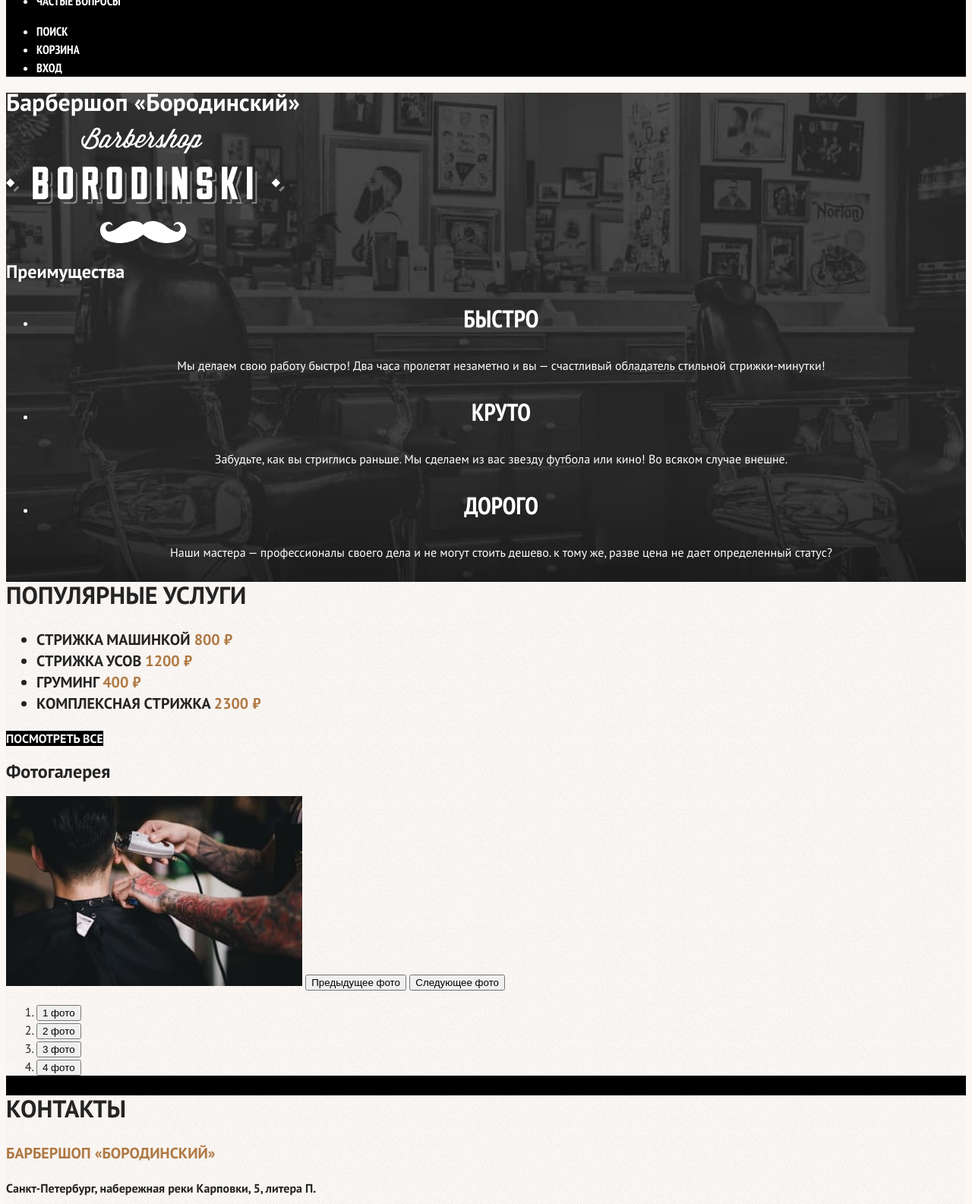
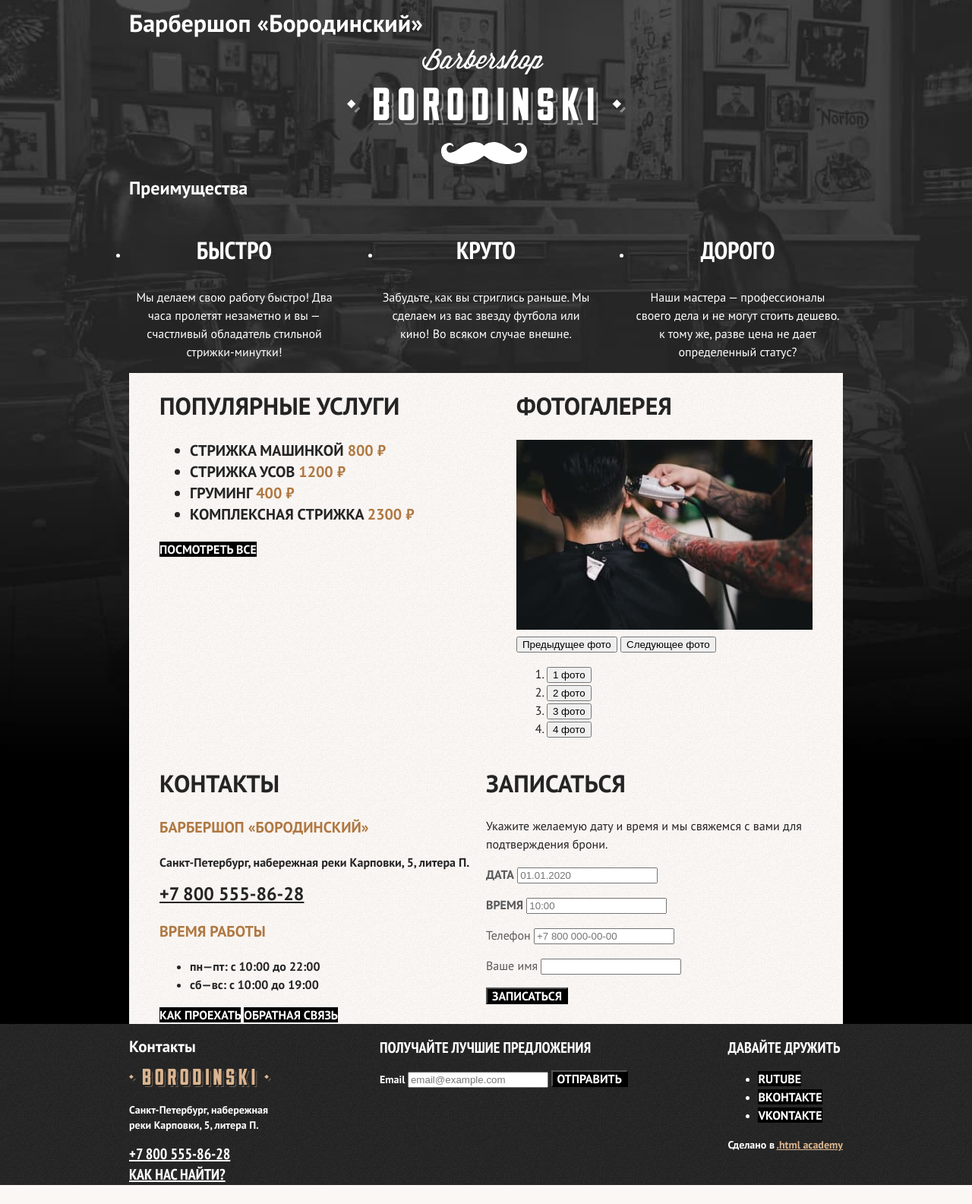
Before and after one commit to zarram89/it-html1-barbershop, a website built with Vite: page src/pages/index.html in a window 1280 px wide. Shown: the part 75-1660 px from the top of the page at 76% size. After the commit the page ends 1635 px from the top, so only its background shows below. Built offline with nearby package versions, Linux system fonts and the light colour scheme.

Commit message:
feat: adds flex

```diff
--- a/src/pages/index.html
+++ b/src/pages/index.html
@@ -37,7 +37,8 @@
   </nav>
 </header>
 
-<main class="main-index">
+<main class="main-index main-container">
+  <div class="page-container">
     <h1 class="visually-hidden">Барбершоп «Бородинский»</h1>
     <img class="logo" src="/images/logo-full.svg" width="367" height="152" alt="Барбершоп «Бородинский»">
 
@@ -51,12 +52,14 @@
         </li>
         <li class="advantages-item">
           <h3 class="advantages-title">Круто</h3>
-        <p class="advantages-description">Забудьте, как вы стриглись раньше. Мы сделаем из вас звезду футбола или кино!
+          <p class="advantages-description">Забудьте, как вы стриглись раньше. Мы сделаем из вас звезду футбола или
+            кино!
             Во всяком случае внешне.</p>
         </li>
         <li class="advantages-item">
           <h3 class="advantages-title">Дорого</h3>
-        <p class="advantages-description">Наши мастера — профессионалы своего дела и не могут стоить дешево. к тому же,
+          <p class="advantages-description">Наши мастера — профессионалы своего дела и не могут стоить дешево. к тому
+            же,
             разве цена не дает определенный статус?</p>
         </li>
       </ul>
@@ -167,9 +170,11 @@
         </form>
       </section>
     </div>
+  </div>
 </main>
 
 <footer class="page-footer">
+  <div class="page-footer-container">
     <section class="footer-contacts">
       <h2 class="visually-hidden">Контакты</h2>
       <img class="footer-contacts-logo" src="/images/logo-footer.svg" width="187" height="24"
@@ -214,7 +219,8 @@
       </ul>
       <p class="about-text">Сделано в <a class="htmlacademy-link" href="https://htmlacademy.ru/">.html academy</a></p>
     </section>
+  </div>
+</footer>
 <script type="module" src="/src/main.js"></script>
-</footer>
 </body>
 </html>
--- a/src/styles/styles.css
+++ b/src/styles/styles.css
@@ -48,7 +48,15 @@
   --font-fallback:"Arial", sans-serif;
 }
 
+html {
+  height: 100%;
+}
+
 body {
+  margin: 0;
+  display: flex;
+  flex-direction: column;
+  min-height: 100%;
   font-family: var(--font-family), "Arial", sans-serif;
   font-size: 16px;
   line-height: 150%;
@@ -78,6 +86,23 @@ body {
   background-color: var(--basic-black);
 }
 
+.navigation {
+  display: flex;
+  width: 940px;
+  margin: 0 auto;
+}
+
+.navigation-list {
+  width: 430px;
+  margin: 0;
+  padding: 0;
+}
+
+.navigation-user {
+  max-width: 250px;
+  margin-left: auto;
+}
+
 .navigation-link {
   font-family: var(--second-family), "Arial", sans-serif;
   line-height: 140%;
@@ -88,6 +113,15 @@ body {
   text-transform: uppercase;
 }
 
+.navigation-logo {
+  width: 140px;
+  margin-right: 100px;
+}
+
+.main-container {
+  flex-grow: 1;
+}
+
 .main-index {
   color: var(--basic-white);
   background-color: var(--basic-black);
@@ -96,8 +130,27 @@ body {
   background-repeat: no-repeat;
 }
 
+.page-container {
+  width: 940px;
+  margin: 0 auto;
+}
+
+.logo {
+  display: block;
+  margin: 0 auto;
+}
+
 .advantages-list {
+  display: flex;
+  justify-content: space-between;
+  margin: 0;
+  padding: 0;
   text-align: center;
+  color: var(--basic-white);
+}
+
+.advantages-item {
+  width: 277px;
 }
 
 .advantages-title {
@@ -110,12 +163,16 @@ body {
 }
 
 .index-columns {
+  display: flex;
+  justify-content: space-between;
+  padding: 0 40px;
   color: var(--basic-extra-dark);
   background-color: var(--special-extra-light);
   background-image: url("/images/bg-noisy.png");
 }
 
 .services {
+  width: 390px;
   text-transform: uppercase;
 }
 
@@ -133,6 +190,17 @@ body {
 
 .services-price {
   color: var(--special-neutral);
+}
+
+.gallery {
+  width: 390px;
+}
+
+.gallery-title {
+  font-size: 32px;
+  line-height: 35px;
+  font-weight: 700;
+  text-transform: uppercase;
 }
 
 .contacts {
@@ -163,6 +231,10 @@ body {
   text-decoration-line: underline;
   text-transform: uppercase;
   color: #242424;
+}
+
+.appointment {
+  width: 430px;
 }
 
 .appointment-title {
@@ -209,6 +281,17 @@ body {
   text-transform: uppercase;
 }
 
+.page-footer-container {
+  display: flex;
+  width: 940px;
+  margin: 0 auto;
+}
+
+.footer-contacts {
+  width: 200px;
+  margin-right: 130px;
+}
+
 .footer-contacts-address {
   font-style: normal;
 }
@@ -239,6 +322,11 @@ body {
   text-transform: uppercase;
 }
 
+.footer-social {
+  margin-left: auto;
+  max-width: 190px;
+}
+
 .inner-header-title {
   font-size: 32px;
   line-height: 35px;
@@ -251,6 +339,19 @@ body {
 
 .breadcrumbs-link {
   color: inherit;
+}
+
+.catalog-products {
+  display: flex;
+}
+
+.catalog-filter {
+  width: 220px;
+  margin-right: 20px;
+}
+
+.catalog-right-column {
+  width: 700px;
 }
 
 .catalog-filter-title {
```
Also changed, not shown: src/pages/catalog.html (+8 -2 lines). Lines whose indentation alone changed are shown as unchanged.
